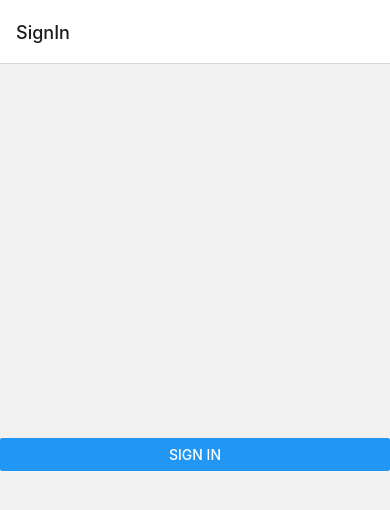
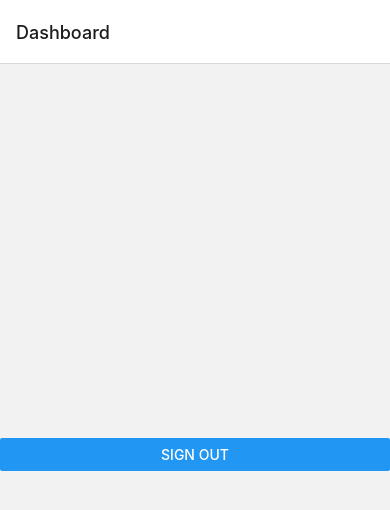
Before and after one commit to luiscns-alt/Autentica-o-no-React-Native-com-Context-API, a React Native app: screen /SignIn in a window 390 px wide. Both pictures are taken after a click on the button "SIGN IN". Shown: the top 510 px of the page. Built offline with nearby package versions, Linux system fonts and the light colour scheme.

Commit message:
feat: SignIn and signOut.

```diff
--- a/src/contexts/auth.tsx
+++ b/src/contexts/auth.tsx
@@ -1,22 +1,29 @@
-import React, { createContext } from 'react';
+import React, { createContext, useState } from 'react';
 import * as auth from '../services/auth';
 
 interface AuthContextData {
     signed: boolean;
-    user: object;
+    user: object | null;
     signIn(): Promise<void>;
+    signOut(): void;
 }
 
 const AuthContext = createContext<AuthContextData>({} as AuthContextData);
 
 export const AuthProvider: React.FC = ({ children }) => {
+    const [user, setUser] = useState<object | null>(null);
+
     async function signIn() {
         const response = await auth.signIn();
-        console.log(response);
+        setUser(response.user);
+    }
+
+    function signOut() {
+        setUser(null);
     }
 
     return (
-        <AuthContext.Provider value={{ signed: false, user: {}, signIn }}>
+        <AuthContext.Provider value={{ signed: !!user, user, signIn, signOut }}>
             {children}
         </AuthContext.Provider>
     );
--- a/src/pages/Dashboard/index.tsx
+++ b/src/pages/Dashboard/index.tsx
@@ -1,6 +1,26 @@
-import React from 'react';
-import { View } from 'react-native';
+import React, { useContext } from 'react';
+import { View, Button, StyleSheet } from 'react-native';
+import AuthContext from '../../contexts/auth';
 
-const Dashboard: React.FC = () => <View />;
+const styles = StyleSheet.create({
+    container: {
+        flex: 1,
+        justifyContent: 'center',
+    },
+});
+
+const Dashboard: React.FC = () => {
+    const { signOut } = useContext(AuthContext);
+
+    function handleSignOut() {
+        signOut();
+    }
+
+    return (
+        <View style={styles.container}>
+            <Button title="Sign Out" onPress={handleSignOut} />
+        </View>
+    );
+};
 
 export default Dashboard;
--- a/src/routes/index.tsx
+++ b/src/routes/index.tsx
@@ -1,10 +1,13 @@
-import React from 'react';
+import React, { useContext } from 'react';
+
+import AuthContext from '../contexts/auth';
 
 import AuthRoutes from '../routes/auth.routes';
-// import AppRoutes from '../routes/app.routes';
+import AppRoutes from '../routes/app.routes';
 
 const Routes: React.FC = () => {
-    return <AuthRoutes />;
+    const { signed } = useContext(AuthContext);
+    return signed ? <AppRoutes /> : <AuthRoutes />;
 };
 
 export default Routes;
--- a/src/services/auth.ts
+++ b/src/services/auth.ts
@@ -1,10 +1,20 @@
-export function signIn() {
+interface Response {
+    token: string;
+    user: {
+        name: string;
+        email: string;
+    };
+}
+
+export function signIn(): Promise<Response> {
     return new Promise(resolve => {
         setTimeout(() => {
             resolve({
                 token: 'jk12h3j21h3jk212h3jk12h3jkh12j3kh12k123hh21g3f12f3',
-                name: 'Luis',
-                email: 'luiscarlos@mail.com.br',
+                user: {
+                    name: 'Thiago',
+                    email: 'thiagomarinho@rockeseat.com.br',
+                },
             });
         }, 2000);
     });
```
